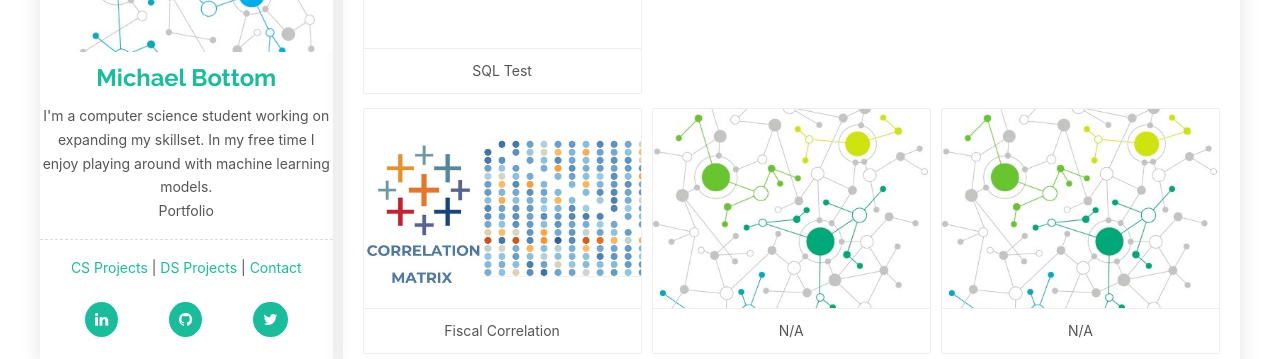
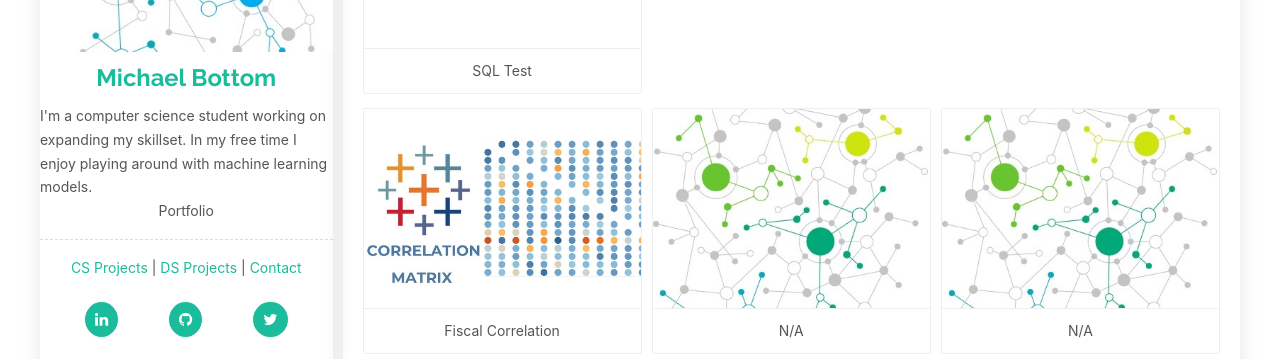
Before and after one commit to MLBott/home, a Jekyll site: the page built from index.html, in a window 1280 px wide. Shown: the part 356-715 px from the top of the page. Built offline with Jekyll 4.4.1, drawn with Linux system fonts in a browser that asks for light colours; nearby versions of some CDN libraries.

Commit message:
Update default.html

```diff
--- a/_layouts/default.html
+++ b/_layouts/default.html
@@ -94,7 +94,7 @@ Google Analytics code. <head> tag is the right place for analytics code as direc
                <div class="author-container shadow">
                 <div class="author"><img src="/images/author-image.jpg" width="100%" height="auto;" alt="{{site.title}}" onclick="location.href='/'"></div>
                 <div class="about text-center"><h1 class="title"><a href="/{{site.baseurl}}">Michael Bottom</a></h1></div>
-		<div class="bio text-center"><p class="m0">I'm a computer science student working on expanding my skillset. In my free time I enjoy playing around with machine learning models.</p></div>
+		<div class="bio text-left" padding: 20px><p class="m0">I'm a computer science student working on expanding my skillset. In my free time I enjoy playing around with machine learning models.</p></div>
                 <div class="bio text-center"><p class="m0">Portfolio</p></div>
                 <hr class="dashed">
                 <div class="social text-center">
```
